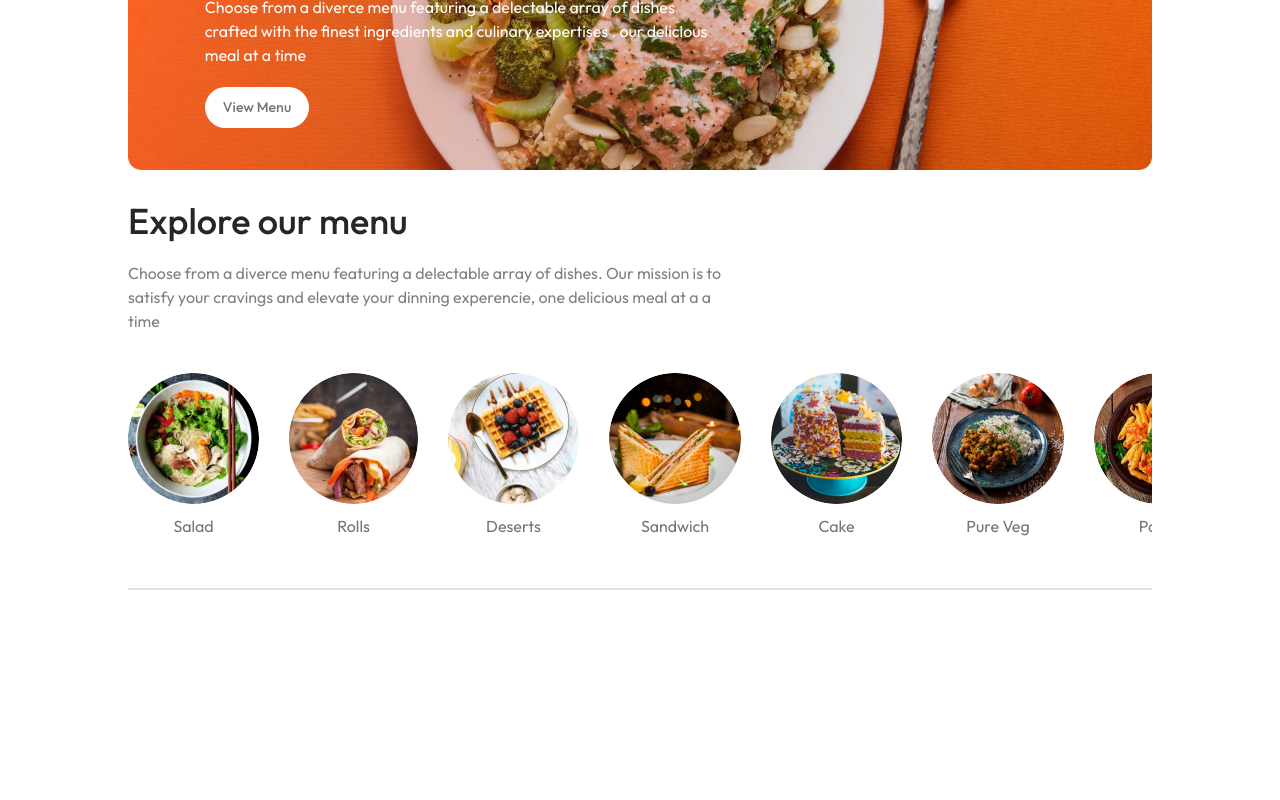
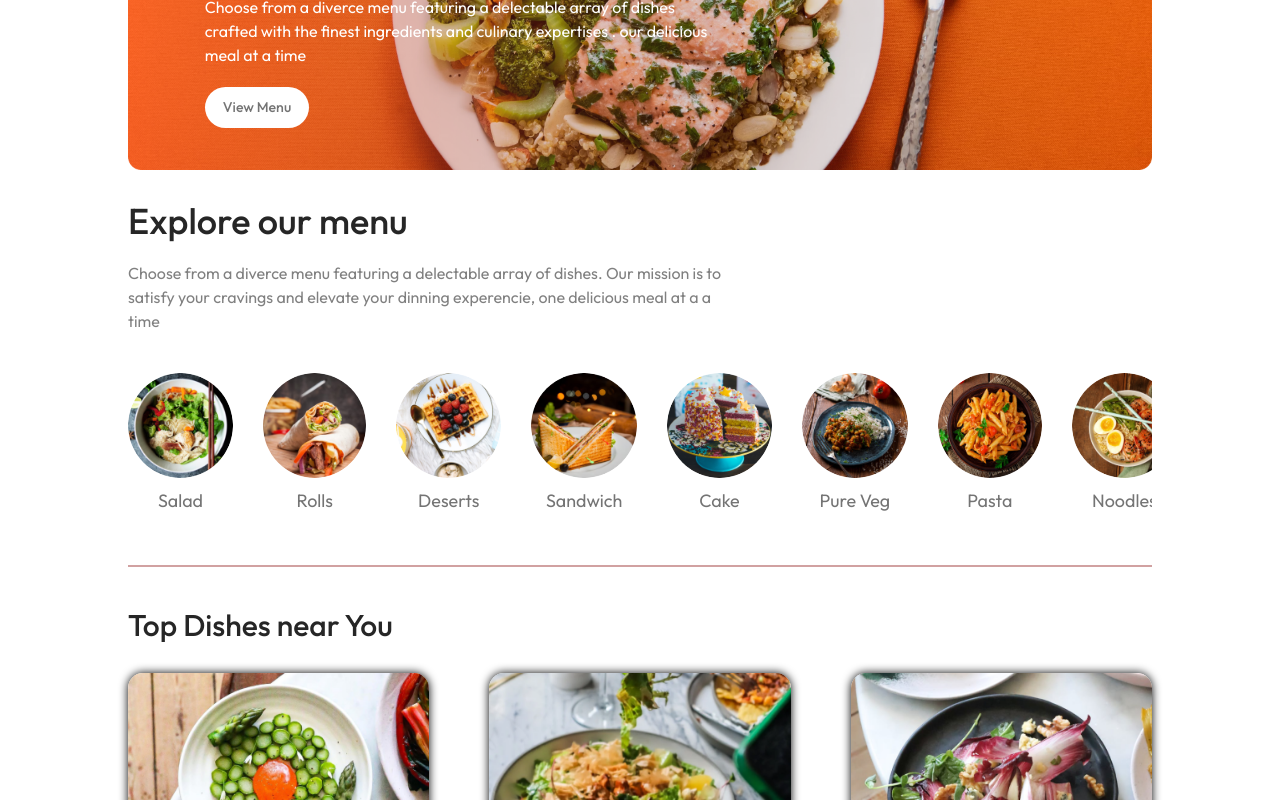
Before and after one commit to AmitMishra99/Foodie_App, a React (Vite) app: page / in a window 1280 px wide. Shown: the part 375-1175 px from the top of the page. Before the commit the page ends 975 px from the top, so only its background shows below. Built offline with nearby package versions, Linux system fonts and the light colour scheme.

Commit message:
Finally Menu Added to the App

```diff
--- a/src/components/ExploreMenu.jsx
+++ b/src/components/ExploreMenu.jsx
@@ -9,13 +9,13 @@ const ExploreMenu = ({category , setCategory }) => {
         {menu_list.map((item , idx)=>{
                 return (
                         <div onClick={()=>setCategory(prev=>prev===item.menu_name?"All":item.menu_name)}  key={idx} className="shrink-0">
-                                <img className={`cursor-pointer rounded-[50%] object-cover h-[8.4vw] ${category === item.menu_name ? "border-4 border-[tomato] p-[2px]" : ""}`} src={item.menu_image} alt="" />
+                                <img className={`cursor-pointer rounded-[50%] object-cover h-[8.2vw] ${category === item.menu_name ? "border-4 border-[tomato] p-[2px]" : ""}`} src={item.menu_image} alt="" />
                                 <p className="mt-2.5  text-[#747474] text-[1.4vw]  ">{item.menu_name}</p>
                         </div>
                  )
         })}
       </div>
-      <hr className="bg-[#e2e2e2] border-none my-[10px] h-0.5 " />
+      <hr className="bg-[#d1a1a1] border-none my-[10px] h-0.5 " />
 
     </div>
   )
--- /dev/null
+++ b/src/components/FoodDisplay.jsx
@@ -0,0 +1,21 @@
+import { useContext } from "react"
+import { StoreContext } from "../context/Context"
+import FoodItem from "./FoodItem";
+
+const FoodDisplay = ({category}) => {
+
+  const {food_list} = useContext(StoreContext);
+
+  return (
+    <div className="mt-[30px]">
+      <h2 className="font-medium text-3xl text-[#262626]">Top Dishes near You </h2>
+      <div className="grid grid-cols-3 mt-[30px] gap-x-[60px] gap-y-[60px] ">
+        {food_list.map((item , idx)=>{
+                return <FoodItem key={idx} id={item.id} name={item.name} description={item.description} price={item.price}  image={item.image}  />
+        })}
+      </div>
+    </div>
+  )
+}
+
+export default FoodDisplay
--- /dev/null
+++ b/src/components/FoodItem.jsx
@@ -0,0 +1,22 @@
+import React from 'react'
+import { assets } from '../assets/frontend_assets/assets'
+
+const FoodItem = ({id,name,price,description,image}) => {
+  return (
+    <div className='box-shadow rounded-[15px] transition-[0.3s] animation2'>
+        <div>
+                <img className='overflow-hidden object-cover w-full rounded-[15px] rounded-top-custom' src={image} alt="" />
+        </div>
+        <div className='p-[20px]'>
+                <div className='flex items-center justify-between mb-[10px]'>
+                        <p className='text-[22px] font-medium'>{name}</p>
+                        <img className='w-[80px]' src={assets.rating_starts} alt="" />
+                </div>
+                <p className='text-[#676767] text-[15px] leading-5'>{description}</p>
+                <p className='text-[tomato] text-[22px] mt-4'>${price}</p>
+        </div>
+    </div>
+  )
+}
+
+export default FoodItem
--- a/src/components/Menu.jsx
+++ /dev/null
@@ -1,24 +0,0 @@
-import { menu_list } from "../assets/frontend_assets/assets"
-
-const Menu = () => {
-  return (
-    <div className="flex flex-col gap-5">
-      <h1 className="text-[#262626] font-medium text-4xl">Explore our menu</h1>
-      <p className="max-w-[60%] text-[#808080] ">Choose from a diverce menu featuring a delectable array of dishes. Our mission is to satisfy your cravings and elevate your dinning experencie, one delicious meal at a a time</p>
-      <div className="flex gap-[30px] text-center my-[20px]  overflow-x-auto scrollbar-hide">
-        {menu_list.map((item , idx)=>{
-                return (
-                        <div key={idx} className="shrink-0">
-                                <img className="cursor-pointer rounded-[50%] " src={item.menu_image} alt="" />
-                                <p className="mt-2.5  text-[#747474] font-[1.4vw]  ">{item.menu_name}</p>
-                        </div>
-                 )
-        })}
-      </div>
-      <hr className="bg-[#e2e2e2] border-none my-[10px] h-0.5 " />
-
-    </div>
-  )
-}
-
-export default Menu
--- /dev/null
+++ b/src/context/Context.jsx
@@ -0,0 +1,19 @@
+import { createContext } from "react";
+import { food_list } from "../assets/frontend_assets/assets";
+
+export const StoreContext = createContext(null)
+
+const StoreContextProvider = (props) => {
+
+        const contextValue = {
+                food_list,
+        }
+
+  return (
+    <StoreContext.Provider value={contextValue}>
+        {props.children}
+    </StoreContext.Provider>
+  )
+}
+
+export default StoreContextProvider;
--- a/src/global.css
+++ b/src/global.css
@@ -23,6 +23,9 @@
 .animation{
         animation: fadeIn 4s;
 }
+.animation2{
+        animation: fadeIn 2s;
+}
 .scrollbar-hide::-webkit-scrollbar{
         display: none;
 }
@@ -30,3 +33,9 @@
   -ms-overflow-style: none; /* for Internet Explorer and Edge*/
   scrollbar-width: none;    /* for Firefox */
 }
+.box-shadow{
+        box-shadow: 0px 0px 10px black;
+}
+.rounded-top-custom {
+  border-radius: 15px 15px 0px 0px;
+}
--- a/src/main.jsx
+++ b/src/main.jsx
@@ -2,9 +2,12 @@ import { createRoot } from 'react-dom/client'
 import App from './App.jsx'
 import './global.css'
 import { BrowserRouter } from 'react-router-dom'
+import StoreContextProvider from './context/Context.jsx'
 
 createRoot(document.getElementById('root')).render(
   <BrowserRouter>
-    <App />
+      <StoreContextProvider>
+        <App />
+      </StoreContextProvider>
   </BrowserRouter>
 )
--- a/src/pages/Home.jsx
+++ b/src/pages/Home.jsx
@@ -1,12 +1,17 @@
+import ExploreMenu from "../components/ExploreMenu";
+import FoodDisplay from "../components/FoodDisplay";
 import Header from "../components/Header"
-import Menu from "../components/Menu"
+import { useState } from "react"
 
 const Home = () => {
+
+  const [category , setCategory ] = useState("All");
+
   return (
     <div className="home" >
       <Header/>
-      <Menu/>
-
+      <ExploreMenu category={category} setCategory={setCategory} />
+      <FoodDisplay category={category}/>
     </div>
   )
 }
```
